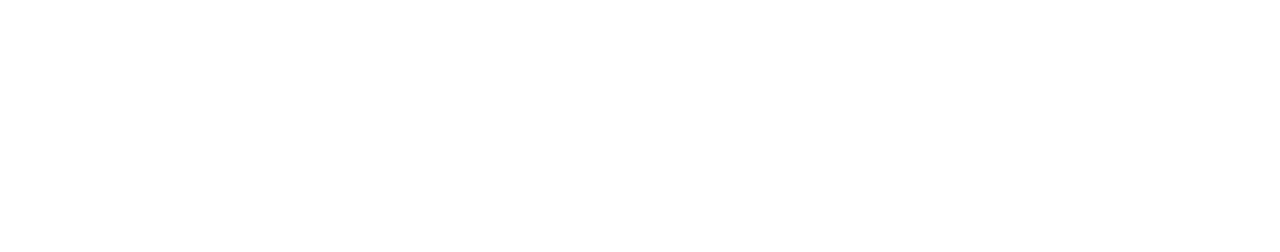
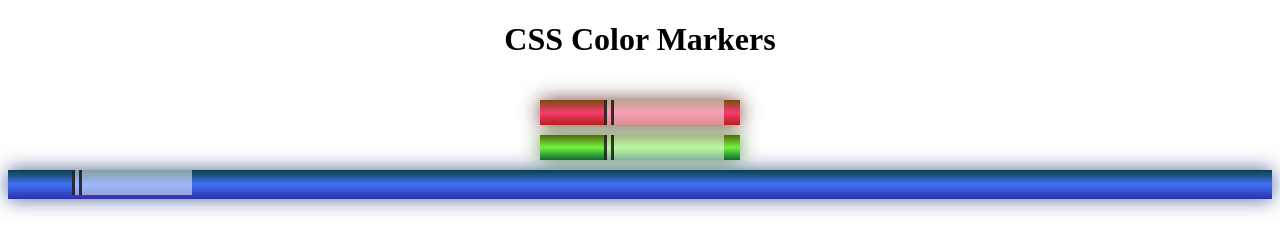
Before and after one commit to DrunkOne/learning-freecodecamp, a plain HTML site: page CSS_Colored_Markers/index.html in a window 1280 px wide. Drawn offline with Linux system fonts and the light colour scheme.

```diff
--- a/CSS_Colored_Markers/index.html
+++ b/CSS_Colored_Markers/index.html
@@ -0,0 +1,26 @@
+<!DOCTYPE html>
+<html lang="en">
+<head>
+    <meta charset="UTF-8">
+    <meta name="viewport" content="width=device-width, initial-scale=1.0">
+    <title>Colored Markers</title>
+    <link rel="stylesheet" href="styles.css">
+</head>
+<body>
+    <h1>CSS Color Markers</h1>
+    <div class="container">
+        <div class="marker red">
+            <div class="cap"></div>
+            <div class="sleeve"></div>
+        </div>
+        <div class="marker green">
+            <div class="cap"></div>
+            <div class="sleeve"></div>
+        </div>
+        <div class="blue">
+            <div class="cap"></div>
+            <div class="sleeve"></div>
+        </div>
+    </div>
+</body>
+</html>
--- a/CSS_Colored_Markers/styles.css
+++ b/CSS_Colored_Markers/styles.css
@@ -0,0 +1,45 @@
+h1 {
+    text-align: center;
+}
+
+.container {
+    background-color: rgb(255,255,255);
+    padding: 10px 0;
+}
+
+.marker {
+    width: 200px;
+    height: 25px;
+    margin: 10px auto;
+}
+
+.cap {
+    width: 60px;
+    height: 25px;
+}
+
+.sleeve {
+    width: 110px;
+    height: 25px;
+    background-color: rgba(255, 255, 255, 0.5);
+    border-left: 10px double rgba(0, 0, 0, 0.75)
+}
+
+.cap, .sleeve {
+    display: inline-block;
+}
+
+.red {
+    background: linear-gradient(rgb(122,74,14), rgb(245,62,113), rgb(192,27,27));
+    box-shadow: 0 0 20px 0 rgba(83, 14, 14, 0.8);
+}
+
+.green {
+    background: linear-gradient(#55680D,#71F53E,#116C31);
+    box-shadow: 0 0 20px 0 #3B7E20CC;
+}
+
+.blue {
+    background: linear-gradient(hsl(186,76%,16%), hsl(223,90%,60%),hsl(240,56%,42%));
+    box-shadow: 0 0 20px 0 hsla(223, 59%, 31%, 0.8);
+}
--- a/Cafe_Menu/styles.css
+++ b/Cafe_Menu/styles.css
@@ -0,0 +1,96 @@
+body {
+    background-image: url(https://cdn.freecodecamp.org/curriculum/css-cafe/beans.jpg);
+    font-family: sans-serif;
+    padding: 20px;
+}
+
+h1 {
+    font-size: 40px;
+    margin-top: 0;
+    margin-bottom: 15px;
+}
+
+h2 {
+    font-size: 30px;
+}
+
+.established {
+    font-style: italic;
+}
+
+h1, h2, p {
+    text-align: center;
+}
+
+.menu {
+    width: 80%;
+    background-color: burlywood;
+    margin-left: auto;
+    margin-right: auto;
+    padding: 20px;
+    max-width: 500px;
+}
+
+img {
+    display: block;
+    margin-left: auto;
+    margin-right: auto;
+    margin-top: -25px;
+}
+
+hr {
+    height: 2px;
+    background-color: brown;
+    border-color: brown;
+}
+
+.bottom-line {
+    margin-top: 25px;
+}
+
+h1, h2 {
+    font-family: Impact, serif;
+}
+
+.item p {
+    display: inline-block;
+    margin-top: 5px;
+    margin-bottom: 5px;
+    font-size: 18px;
+}
+
+.flavor, .dessert {
+    text-align: left;
+    width: 75%;
+}
+
+.price {
+    text-align: right;
+    width: 25%;
+}
+
+/* FOOTEER */
+
+footer {
+    font-size: 14px;
+}
+
+.address {
+    margin-bottom: 5px;
+}
+
+a {
+    color: black;
+}
+
+a:visited {
+    color: black;
+}
+
+a:hover {
+    color: brown;
+}
+
+a:active {
+    color: brown;
+}
```
Also changed, not shown: Cafe_Menu/index.html (+31 -0 lines).
